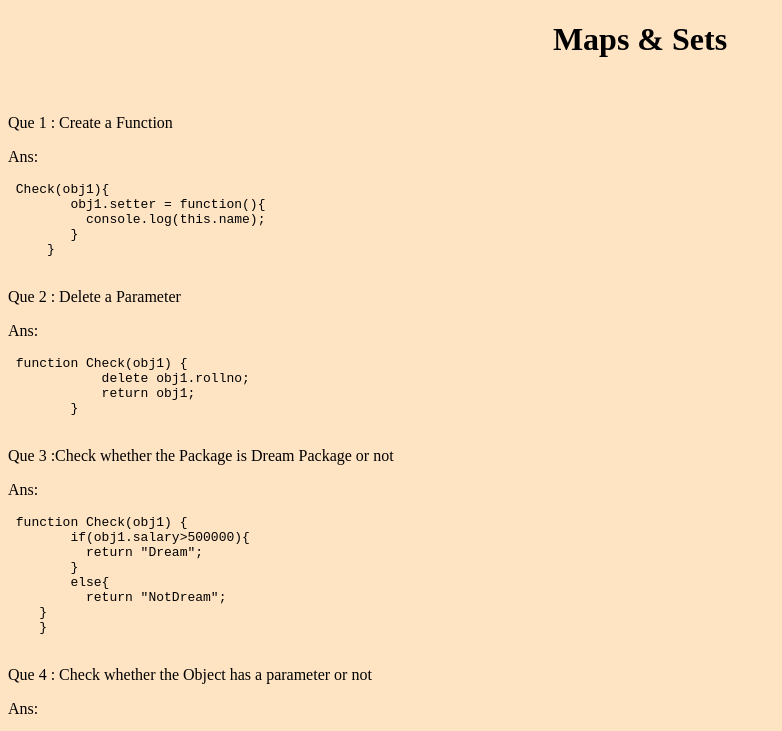
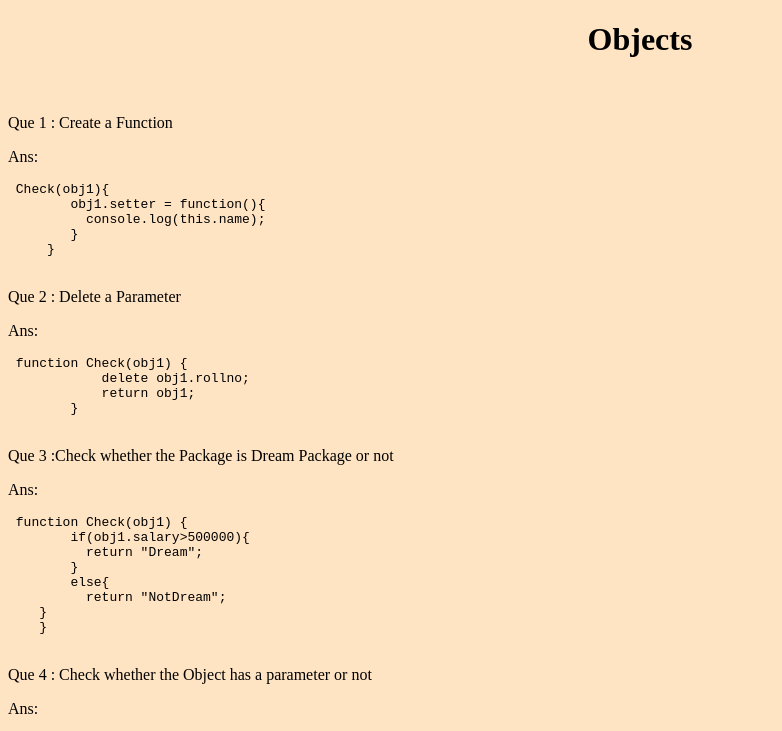
Before and after one commit to swetalinadargi/Objects, a plain HTML site: page index.html in a window 1280 px wide. Shown: the top 731 px of the page, without its empty margins (0-782 px from the left). Drawn offline with Linux system fonts and the light colour scheme.

Commit message:
Update index.html

```diff
--- a/index.html
+++ b/index.html
@@ -12,7 +12,7 @@
     </style>
 </head>
 <body>
-    <h1 style="text-align: center;">Maps & Sets</h1><br>
+    <h1 style="text-align: center;">Objects</h1><br>
     <p>Que 1 : Create a Function</p>
 <p>Ans:</p>
     <pre> Check(obj1){
```
